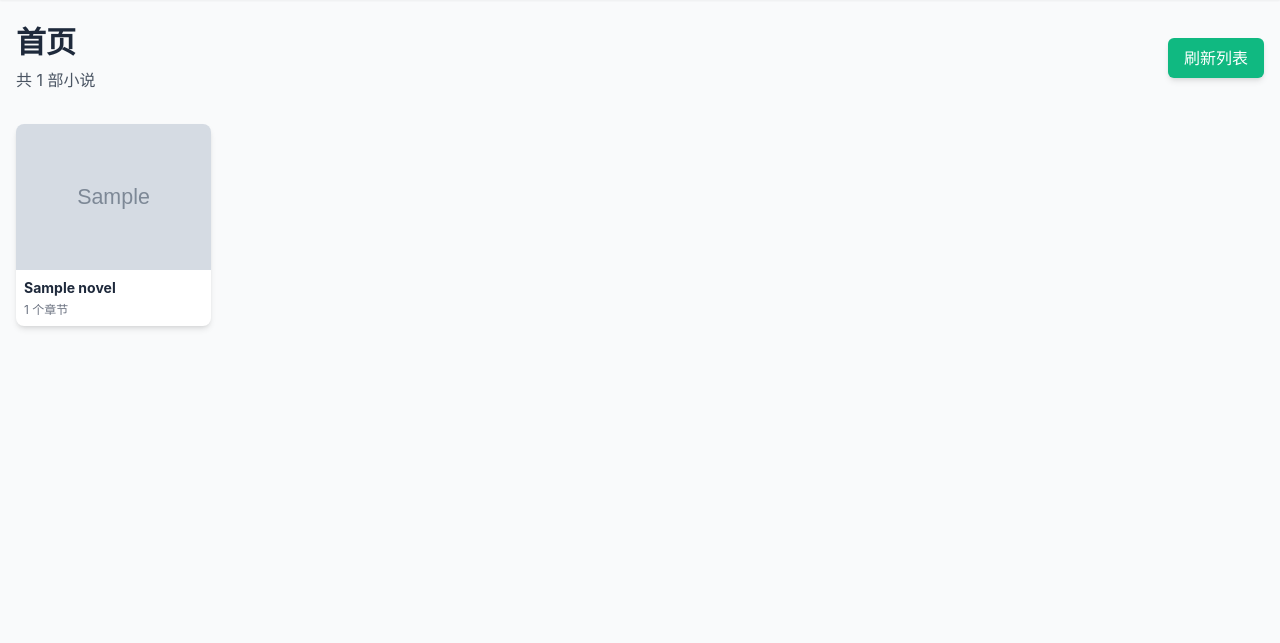
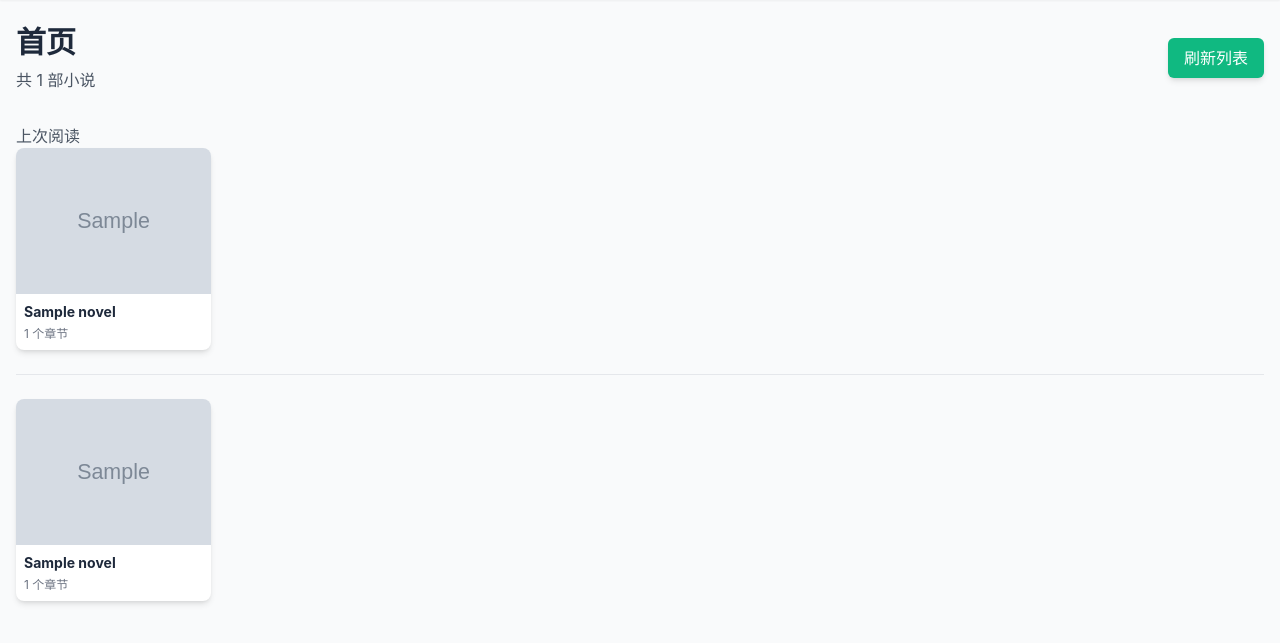
Before and after one commit to SuperGuGuGu/novel-library, a FastAPI app: template templates/index.html in a window 1280 px wide. Shown: the part 64-707 px from the top of the page. Run offline with FastAPI, Linux system fonts and the light colour scheme; the template is opened without the code that fills it: most values are stand-ins (such as "Sample title", 1, 10 or a date in 2020); grey boxes marked "Sample" are stand-in pictures; some libraries are stand-ins or nearby versions.

Commit message:
feat: 新增上次阅读小说的记录

```diff
--- a/main.py
+++ b/main.py
@@ -21,8 +21,10 @@
 
 
 config = {
-    "novel_dir_list": [],
-    "reading_progress": {}
+    "novel_dir_list": [],  # 小说库文件夹列表
+    "reading_progress": {},  # 阅读进度
+    "last_time_reading": [],  # 上次阅读小说
+    "last_time_reading_len": 1  # 首页上次阅读小说最大可显示数量
 }
 
 
@@ -34,7 +36,9 @@
         with open(config_path, "w", encoding="UTF-8") as file:
             file.write(json.dumps({"novel_dir_list": []}, ensure_ascii=False, indent=4))
     with open(config_path, "r", encoding="utf-8") as file:
-        config = json.loads(file.read())
+        new_config: dict = json.loads(file.read())
+    for k, v in new_config.items():
+        config[k] = v
 
 
 def save_config():
@@ -526,15 +530,31 @@
 # 漫画列表主页
 @app.get("/", response_class=HTMLResponse)
 async def novel_list(request: Request):
+    user_id = "user_id"
+
     novel_list = []
+    last_time_reading_list = []
     for novel_name in novel_datas.keys():
-        novel_list.append({
-            "name": novel_datas[novel_name]['name'],
-            "cover": f"/images/{novel_name}/{novel_datas[novel_name]['cover']}",
-            "chapters": novel_datas[novel_name]['chapters']
-        })
+        if novel_name in config['last_time_reading']:
+            reading_progress = 0
+            for chapter_id in novel_datas[novel_name]['chapters']:
+                if config['reading_progress'].get(user_id, {}).get(novel_name, {}).get(chapter_id, 0.0) > 99:
+                    reading_progress += 1
+            last_time_reading_list.append({
+                "name": novel_datas[novel_name]['name'],
+                "cover": f"/images/{novel_name}/{novel_datas[novel_name]['cover']}",
+                "chapters": novel_datas[novel_name]['chapters'],
+                "reading_progress": reading_progress
+            })
+        else:
+            novel_list.append({
+                "name": novel_datas[novel_name]['name'],
+                "cover": f"/images/{novel_name}/{novel_datas[novel_name]['cover']}",
+                "chapters": novel_datas[novel_name]['chapters']
+            })
     return templates.TemplateResponse("index.html", {
         "request": request,
+        "last_time_reading_list": last_time_reading_list,
         "novel_list": novel_list,
         "title": "小说列表"
     })
@@ -561,7 +581,7 @@
 # 漫画详情页
 @app.get("/novel/{novel_name}", response_class=HTMLResponse)
 async def novel_detail(request: Request, novel_name: str = Path(..., title="漫画名称")):
-    user_id = "user"
+    user_id = "user_id"
 
     novel = novel_datas.get(novel_name)
     if not novel:
@@ -590,7 +610,7 @@
         request: Request,
         novel_name: str = Path(..., title="漫画名称"),
         chapter_name: str = Path(..., title="章节名称")):
-    user_id = "user"
+    user_id = "user_id"
 
     novel = novel_datas.get(novel_name)
     if not novel:
@@ -614,6 +634,12 @@
         next_id = chapter_list[current_index + 1]
         next_chapter = {"id": next_id, "name": novel["chapters"][next_id]['name']}
 
+    # 添加上次阅读小说记录
+    if novel_name not in config['last_time_reading']:
+        config['last_time_reading'].append(novel_name)
+        config['last_time_reading'] = config['last_time_reading'][:config['last_time_reading_len']]
+        save_config()
+
     return templates.TemplateResponse("novel_reader.html", {
         "request": request,
         "novel_name": novel_name,
@@ -627,7 +653,7 @@
 # 保存阅读进度
 @app.post("/api/state")
 async def get_novel(novel_name: str, chapter_name: str, state: float):
-    user_id = "user"
+    user_id = "user_id"
 
     if user_id not in config['reading_progress'].keys():
         config['reading_progress'][user_id] = {}
@@ -646,7 +672,7 @@
 # 获取阅读进度
 @app.get("/api/state")
 async def get_novel(novel_name: str, chapter_name: str, state: float = 0.0):
-    user_id = "user"
+    user_id = "user_id"
 
     if user_id not in config['reading_progress'].keys():
         config['reading_progress'][user_id] = {}
--- a/templates/index.html
+++ b/templates/index.html
@@ -8,6 +8,29 @@
     </div>
     <a href="/refresh" class="btn-secondary self-start sm:self-center">刷新列表</a>
 </div>
+
+{% if last_time_reading_list %}
+<p class="text-gray-600">上次阅读</p>
+<div class="grid grid-cols-3 sm:grid-cols-3 md:grid-cols-4 lg:grid-cols-5 xl:grid-cols-6 2xl:grid-cols-7 gap-4">
+    {% for novel in last_time_reading_list %}
+    <div class="bg-white rounded-lg shadow-md overflow-hidden transition-all duration-300 hover:shadow-xl transform hover:-translate-y-1">
+        <a href="/novel/{{ novel.name }}" class="block">
+            <div class="aspect-w-1 aspect-h-1.414 overflow-hidden">
+                <img src="{{ novel.cover }}" alt="{{ novel.name }} 封面"
+                     class="w-full h-full object-cover transition-transform duration-500 hover:scale-110">
+            </div>
+            <div class="p-2">
+                <h3 class="font-bold text-sm text-dark truncate">{{ novel.name }}</h3>
+                <p class="text-xs text-gray-500 mt-1">{{ novel.chapters|length }} 个章节</p>
+            </div>
+        </a>
+    </div>
+    {% endfor %}
+</div>
+<br>
+<hr>
+<br>
+{% endif %}
 
 {% if novel_list %}
 <div class="grid grid-cols-3 sm:grid-cols-3 md:grid-cols-4 lg:grid-cols-5 xl:grid-cols-6 2xl:grid-cols-7 gap-4">
```
